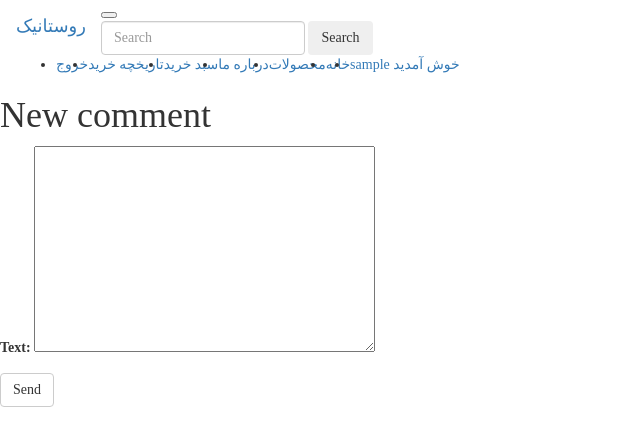
After one commit to aliasadiiii/SADProject, a Django app: page /product/1/post_comment/ in a window 1280 px wide. The commit adds this page. Shown: the top 446 px of the page, without its empty margins (0-640 px from the left). Run offline with Django 3.2, Linux system fonts and the light colour scheme; a user stored in the database is signed in; tables that the repository leaves empty hold one stand-in row (values such as "Sample post"); some libraries are stand-ins or nearby versions; some web fonts are replaced.

Commit message:
Implement product's comments

```diff
--- a/SADProject/settings/production.py
+++ b/SADProject/settings/production.py
@@ -22,7 +22,7 @@ BASE_DIR = os.path.dirname(os.path.dirname(os.path.abspath(__file__)))
 # SECURITY WARNING: keep the secret key used in production secret!
 SECRET_KEY = '@acb6(-zu(6*p(u9n9qj=v)y50uclb3lun!_1kr6#*8=*i*6mm'
 
-ALLOWED_HOSTS = ['hidden-temple-28665.herokuapp.com']
+ALLOWED_HOSTS = ['hidden-temple-28665.herokuapp.com','127.0.0.1']
 
 # Application definition
 
--- a/product/admin.py
+++ b/product/admin.py
@@ -1,5 +1,6 @@
 from django.contrib import admin
-from .models import Product, ProductKind
+from .models import Product, ProductKind, Comment
 
 admin.site.register(Product)
 admin.site.register(ProductKind)
+admin.site.register(Comment)
--- /dev/null
+++ b/product/forms.py
@@ -0,0 +1,9 @@
+from django import forms
+
+from product.models import Comment
+
+
+class CommentForm(forms.ModelForm):
+    class Meta:
+        model = Comment
+        fields = ('text',)
--- a/product/models.py
+++ b/product/models.py
@@ -8,7 +8,7 @@ class Product(models.Model):
     is_available = models.BooleanField()
     photo = models.ImageField(upload_to='products/')
     expires_at = models.DateField()
-    manufacture_date =models.DateField()
+    manufacture_date = models.DateField()
 
     def __str__(self):
         return self.name
@@ -19,3 +19,15 @@ class ProductKind(models.Model):
 
     def __str__(self):
         return self.name
+
+
+class Comment(models.Model):
+    product = models.ForeignKey('Product', on_delete=models.CASCADE)
+    author = models.ForeignKey('account.Account', on_delete=models.PROTECT)
+    text = models.TextField()
+    created_date = models.DateTimeField(auto_now=True)
+    approved = models.BooleanField(default=False)
+
+    def approve(self):
+        self.approved = True
+        self.save()
--- /dev/null
+++ b/product/templates/add_comment.html
@@ -0,0 +1,9 @@
+{% extends "general/base.html" %}
+
+{% block content %}
+<h1>New comment</h1>
+    <form method="POST" class="post-form">{% csrf_token %}
+        {{ form.as_p }}
+        <button type="submit" class="save btn btn-default">Send</button>
+    </form>
+{% endblock %}
--- a/product/urls.py
+++ b/product/urls.py
@@ -3,5 +3,6 @@ from product import views
 
 urlpatterns = [
     path('list/', views.product_list, name='product_list'),
-    path('<int:product_id>/', views.product_page, name='product_page')
+    path('<int:product_id>/', views.product_page, name='product_page'),
+    path('<int:product_id>/post_comment/', views.add_comment_to_product, name='add_comment_to_product'),
 ]
--- a/product/views.py
+++ b/product/views.py
@@ -1,9 +1,13 @@
-import jdatetime
 from datetime import date
 
-from django.shortcuts import render
+import jdatetime
+from django.contrib.auth.decorators import login_required
+from django.contrib.auth.models import User
+from django.shortcuts import render, get_object_or_404, redirect
 
-from .models import Product
+from account.models import Account
+from product.forms import CommentForm
+from .models import Product, Comment
 
 
 def product_list(request):
@@ -34,12 +38,31 @@ def product_list(request):
 def product_page(request, product_id):
     p = Product.objects.get(id=product_id)
     product = {'name': p.name,
-            'price': p.price,
-            'is_available': p.is_available,
-            'expires_at': jdatetime.date.fromgregorian(date=p.expires_at),
-            'manufacture_date': jdatetime.date.fromgregorian(
-                date=p.manufacture_date),
-            'photo': p.photo,
-            'product_id': p.id}
+               'price': p.price,
+               'is_available': p.is_available,
+               'expires_at': jdatetime.date.fromgregorian(date=p.expires_at),
+               'manufacture_date': jdatetime.date.fromgregorian(
+                   date=p.manufacture_date),
+               'photo': p.photo,
+               'product_id': p.id}
+    comments = []
+    comments = Comment.objects.filter(product=p)
     return render(request, 'product_page.html',
-                  context={'product': product},)
+                  context={'product': product, 'comments': comments}, )
+
+@login_required
+def add_comment_to_product(request,product_id):
+    p = get_object_or_404(Product, id = product_id)
+    if request.method == "POST":
+        print("tamam")
+        form = CommentForm(request.POST)
+        if form.is_valid():
+            comment = form.save(commit=False)
+            comment.product = p
+            u = User.objects.get(username=request.user)
+            comment.author = Account.objects.get(user=u)
+            comment.save()
+            return redirect('product_page', product_id=product_id)
+    else:
+        form = CommentForm()
+    return render(request,'add_comment.html',{'form':form})
```
Also changed, not shown: product/templates/product_page.html (+15 -1 lines), media/photo_۲۰۱۸-۱۱-۱۳_۱۸-۱۰-۳۸.jpg (added), media/photo_۲۰۱۸-۱۱-۱۳_۱۸-۱۰-۳۸_VyV4eGB.jpg (added), media/products/photo_۲۰۱۸-۱۱-۱۳_۱۸-۱۰-۳۸.jpg (added), product/migrations/0007_comment.py (added).
